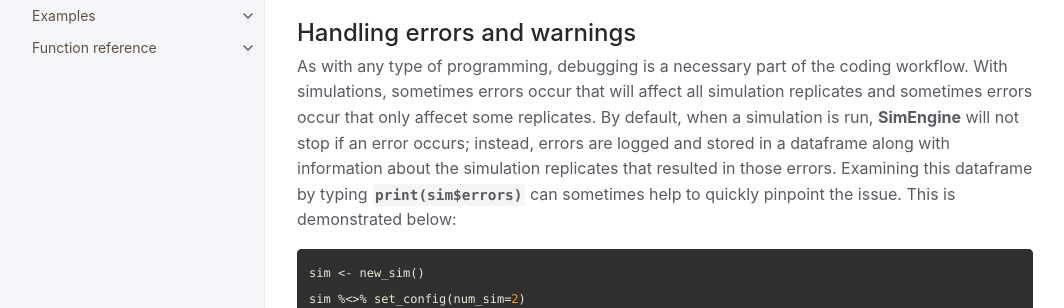
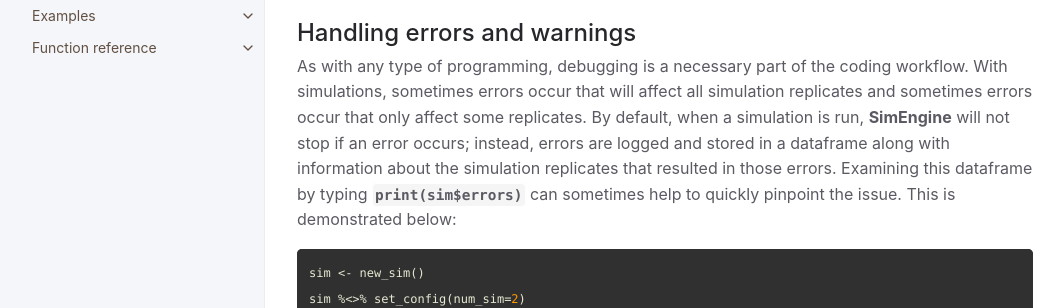
Before and after one commit to Avi-Kenny/SimEngine, a Jekyll site: the page built from docs/docs/advanced-usage.md, in a window 1280 px wide and 900 px high, scrolled down 8184 px. Shown: the part 204-512 px from the top of the window, without its empty margins (107-1171 px from the left). Built offline with Jekyll 4.4.1, drawn with Linux system fonts in a browser that asks for light colours.

Commit message:
Misc (minor)

````diff
--- a/docs/docs/advanced-usage.md
+++ b/docs/docs/advanced-usage.md
@@ -300,7 +300,7 @@
 
 ## Handling errors and warnings
 
-As with any type of programming, debugging is a necessary part of the coding workflow. With simulations, sometimes errors occur that will affect all simulation replicates and sometimes errors occur that only affecet some replicates. By default, when a simulation is run, **SimEngine** will not stop if an error occurs; instead, errors are logged and stored in a dataframe along with information about the simulation replicates that resulted in those errors. Examining this dataframe by typing `print(sim$errors)` can sometimes help to quickly pinpoint the issue. This is demonstrated below:
+As with any type of programming, debugging is a necessary part of the coding workflow. With simulations, sometimes errors occur that will affect all simulation replicates and sometimes errors occur that only affect some replicates. By default, when a simulation is run, **SimEngine** will not stop if an error occurs; instead, errors are logged and stored in a dataframe along with information about the simulation replicates that resulted in those errors. Examining this dataframe by typing `print(sim$errors)` can sometimes help to quickly pinpoint the issue. This is demonstrated below:
 
 ```R
 sim <- new_sim()
--- a/vignettes/SimEngine.Rmd
+++ b/vignettes/SimEngine.Rmd
@@ -15,10 +15,6 @@
 ```
 
 This vignette is adapted from the <a href="https://avi-kenny.github.io/SimEngine/">homepage</a> of the SimEngine website.
-
-```{r setup}
-library(SimEngine)
-```
 
 ## Overview
 
````
